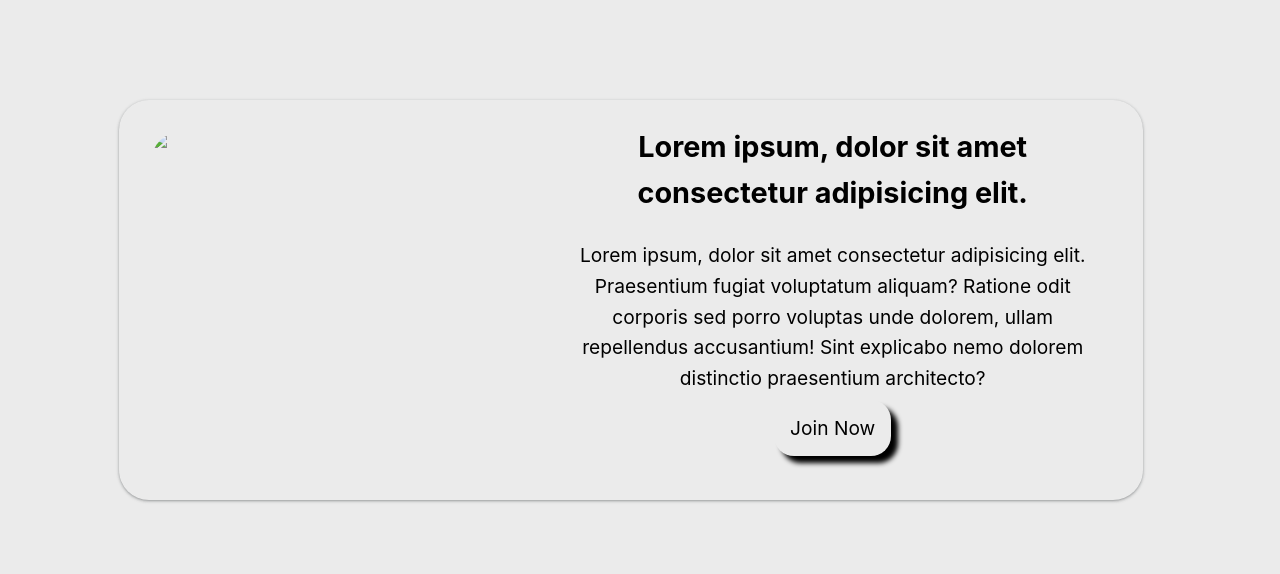
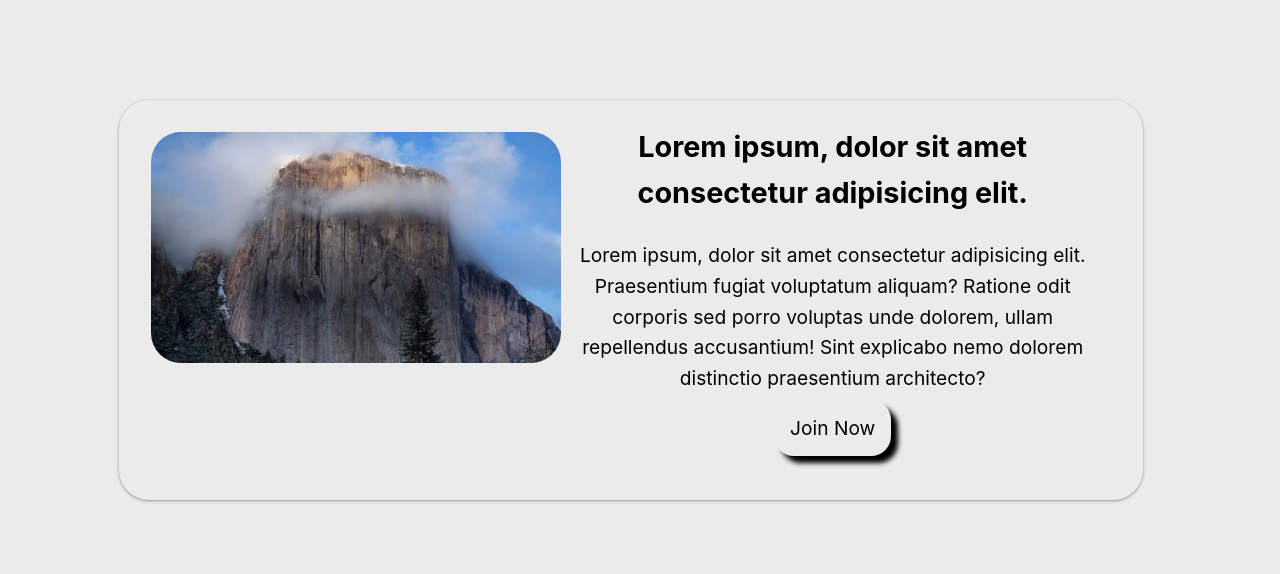
Before and after one commit to qureshiowais91/responsive-website, a plain HTML site: page index.html in a window 1280 px wide. Shown: the part 2320-2894 px from the top of the page. Drawn offline with Linux system fonts and the light colour scheme.

Commit message:
Update index.html

```diff
--- a/index.html
+++ b/index.html
@@ -10,6 +10,7 @@
       src="https://kit.fontawesome.com/cf950863e3.js"
       crossorigin="anonymous"
     ></script>
+    <link rel="stylesheet" href="style.css">
     <title>Linux Wallpaper</title>
   </head>
 
@@ -114,7 +115,7 @@
       </section>
       <!--info section-->
       <section class="info">
-        <img src="/Wallpaper/Debian-HD-Wallpapers-Linux.png" />
+        <img src="Wallpaper/2.jpg" />
         <div class="info-items">
           <h2>Lorem ipsum, dolor sit amet consectetur adipisicing elit.</h2>
           <p>
```
